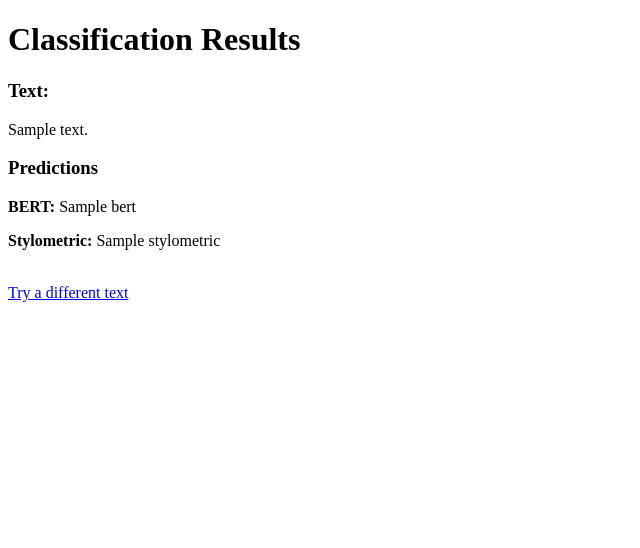
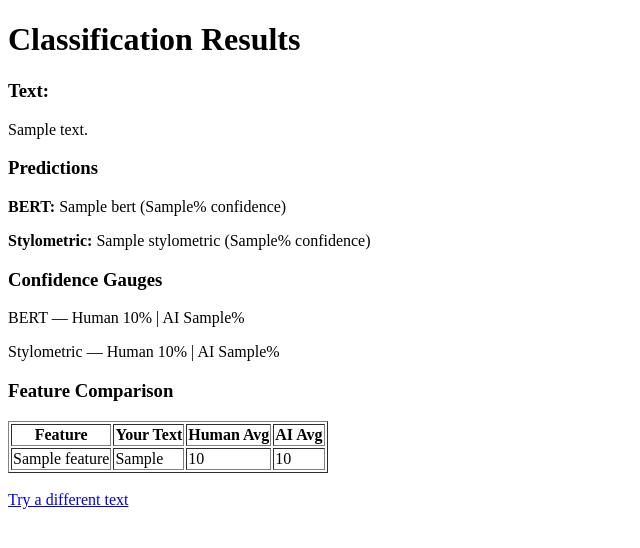
Before and after one commit to nishadmansoor/reverse-turing, a Flask app: template app/templates/results.html in a window 1280 px wide. Shown: the top 548 px of the page, without its empty margins (0-640 px from the left). Run offline with Flask 3, Linux system fonts and the light colour scheme; the template is opened without the code that fills it: most values are stand-ins (such as "Sample title", 1, 10 or a date in 2020); parts of the project's set-up code (start-up, migrations or seed data) failed here and were passed over.

Commit message:
added confidence guage + accuracy table

```diff
--- a/app/app.py
+++ b/app/app.py
@@ -30,6 +30,9 @@ X_train = [extract_features(text) for text in train_df["text"]]
 y_train = train_df["label"].values
 stylo_model = LogisticRegression(max_iter=1000)
 stylo_model.fit(X_train, y_train)
+X_train_arr = np.array(X_train)
+human_avg = X_train_arr[y_train == 0].mean(axis=0)
+ai_avg = X_train_arr[y_train == 1].mean(axis=0)
 print("Models loaded")
 
 @app.route("/")
@@ -42,17 +45,40 @@ def predict():
     tokens = tokenizer(text, max_length=256, padding = "max_length", truncation = True, return_tensors="pt")
     with torch.no_grad():
         output = bert_model(**tokens)
-        bert_pred = torch.argmax(output.logits, dim=1).item()
+        probs = torch.softmax(output.logits, dim=1)
+        bert_pred = torch.argmax(probs, dim=1).item()
+        bert_confidence = round(probs[0][bert_pred].item() * 100, 1)
+        bert_ai_prob = round(probs[0][1].item() * 100, 1)
     #Stylometric
-    features = np.array(extract_features(text)).reshape(1,-1)
-    stylo_pred = stylo_model.predict(features)[0]
+    features = extract_features(text)
+    features_arr = np.array(extract_features(text)).reshape(1,-1)
+    stylo_pred = stylo_model.predict(features_arr)[0]
+    stylo_proba = stylo_model.predict_proba(features_arr)[0]
+    stylo_confidence = round(stylo_proba[stylo_pred] * 100, 1)
+    stylo_ai_prob = round(stylo_proba[1] * 100, 1)
+
+    #Feature Comparison
+    feature_comparison = []
+    names = ["Avg Sentence Length", "Sentence Length Variance", "Avg Word Length", "Vocabulary Richness", "Punctuation Density"]
+    for i, name in enumerate(names):
+        feature_comparison.append({
+            "name": name,
+            "user_val": round(features[i], 2),
+            "human_avg": round(human_avg[i], 2),
+            "ai_avg": round(ai_avg[i], 2),
+        })
 
     #Results
     results = {
-        "text": text[:200],
-        "bert": "AI" if bert_pred == 1 else "Human",
-        "stylometric": "AI" if stylo_pred == 1 else "Human"
-    }
+            "text": text[:300],
+            "bert": "AI" if bert_pred == 1 else "Human",
+            "bert_confidence": bert_confidence,
+            "bert_ai_prob": bert_ai_prob,
+            "stylometric": "AI" if stylo_pred == 1 else "Human",
+            "stylo_confidence": stylo_confidence,
+            "stylo_ai_prob": stylo_ai_prob,
+            "features": feature_comparison,
+        }
     return render_template("results.html", results=results)
 if __name__ == "__main__":
     app.run(debug=True)
--- a/app/templates/results.html
+++ b/app/templates/results.html
@@ -3,16 +3,39 @@
 
 <head>
     <title>Reverse Turing Test Results</title>
-
 </head>
 
 <body>
     <h1>Classification Results</h1>
     <h3>Text:</h3>
-    <p>{{ results.text}}</p>
+    <p>{{ results.text }}</p>
+
     <h3>Predictions</h3>
-    <p><strong>BERT:</strong> {{ results.bert }}</p>
-    <p><strong>Stylometric:</strong> {{ results.stylometric }}</p>
+    <p><strong>BERT:</strong> {{ results.bert }} ({{ results.bert_confidence }}% confidence)</p>
+    <p><strong>Stylometric:</strong> {{ results.stylometric }} ({{ results.stylo_confidence }}% confidence)</p>
+
+    <h3>Confidence Gauges</h3>
+    <p>BERT — Human {{ 100 - results.bert_ai_prob }}% | AI {{ results.bert_ai_prob }}%</p>
+    <p>Stylometric — Human {{ 100 - results.stylo_ai_prob }}% | AI {{ results.stylo_ai_prob }}%</p>
+
+    <h3>Feature Comparison</h3>
+    <table border="1">
+        <tr>
+            <th>Feature</th>
+            <th>Your Text</th>
+            <th>Human Avg</th>
+            <th>AI Avg</th>
+        </tr>
+        {% for f in results.features %}
+        <tr>
+            <td>{{ f.name }}</td>
+            <td>{{ f.user_val }}</td>
+            <td>{{ f.human_avg }}</td>
+            <td>{{ f.ai_avg }}</td>
+        </tr>
+        {% endfor %}
+    </table>
+
     <br>
     <a href="/">Try a different text</a>
 </body>
```
